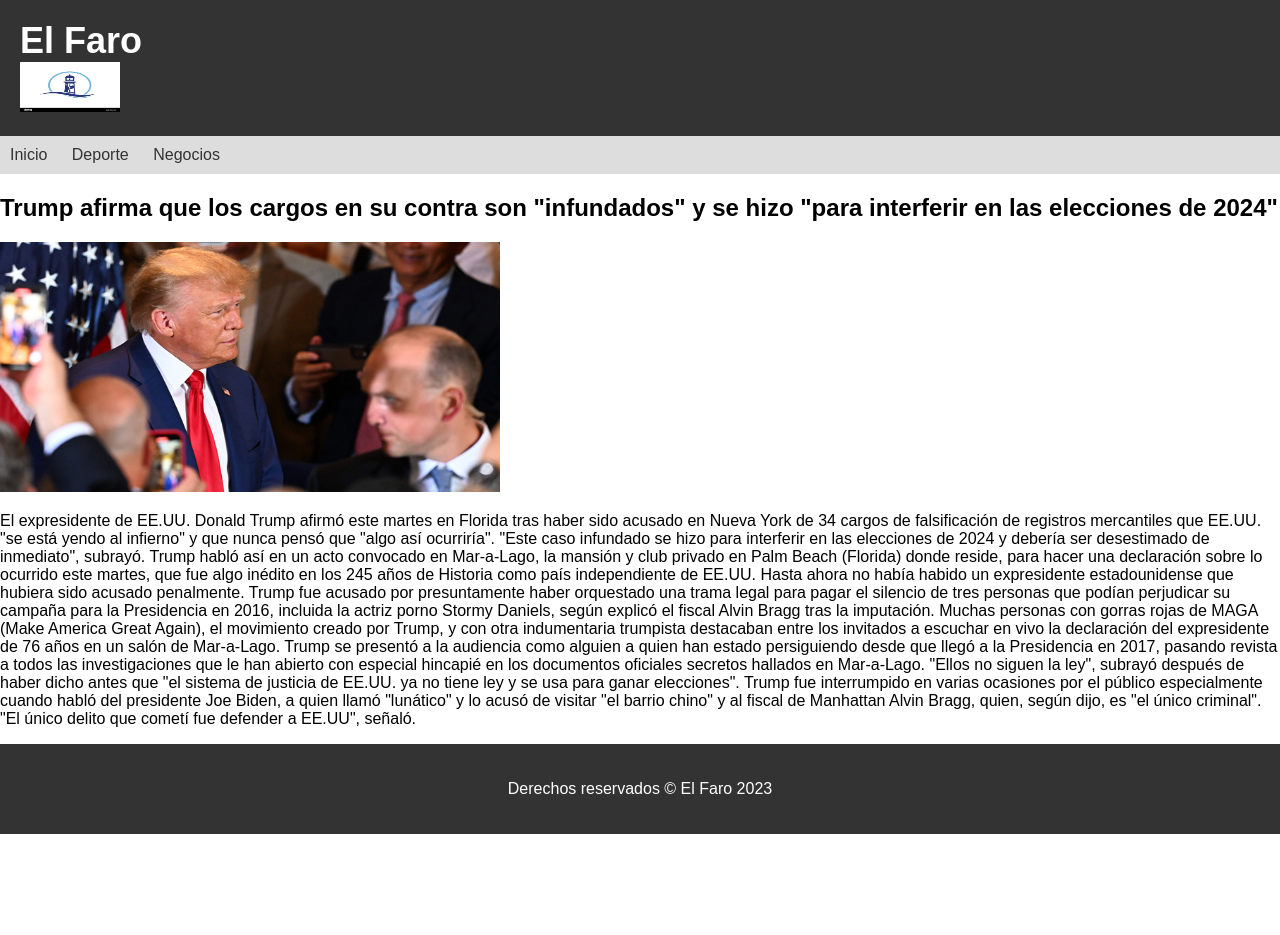
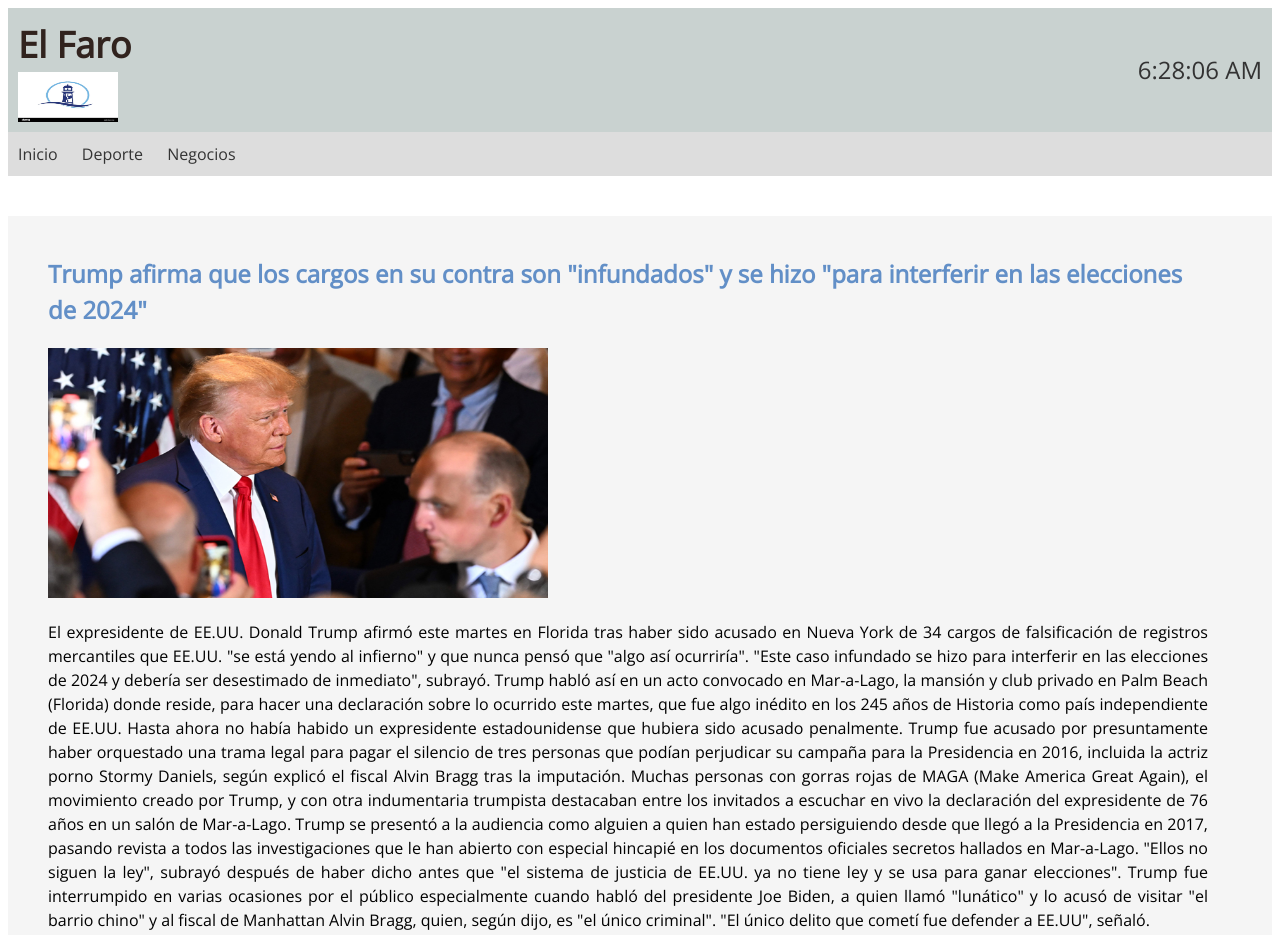
Before and after one commit to SolisG/test, a plain HTML site: page Noticia 1.html in a window 1280 px wide. Shown: the top 935 px of the page. Before the commit the page ends 834 px from the top, so only its background shows below. Drawn offline with nearby package versions, Linux system fonts and the light colour scheme.

Commit message:
Nuevo CSS y Javascript

```diff
--- /dev/null
+++ b/JavaScript.js
@@ -0,0 +1,7 @@
+function ActualizarTiempo() {
+    const ahora = new Date();
+    const time = ahora.toLocaleTimeString();
+    document.getElementById("tiempo").innerHTML = time;
+}
+
+setInterval(ActualizarTiempo, 1000);
--- a/Noticia 1.html
+++ b/Noticia 1.html
@@ -3,14 +3,26 @@
 <head>
   <meta charset="UTF-8">
   <title>Trump</title>
-  <link rel="stylesheet" href="Style.css">
+  <link rel="stylesheet" href="StyleNoticia.css">
+  <link href="https://fonts.googleapis.com/css?family=Open+Sans" rel="stylesheet">
+  <script src="JavaScript.js"></script>
 </head>
-<body>
+
 <header>
-  <h1>El Faro</h1>
-  <img src="Imagenes\Faro.jpg" alt="Logo El Faro" width="100" height="50">
+  <div id="NombreLogo">
+    <div id="NombrePagina">
+      <h1>El Faro</h1>
+    </div>
+    <div id="LogoPagina">
+      <img src="Imagenes\Faro.jpg" alt="Logo El Faro" width="100" height="50">
+    </div>
+  </div>
+  <div id="TiempoPagina">
+    <span id="tiempo"></span>
+  </div>
 </header>
 
+<body>
 <nav>
   <ul>
     <li><a href="index.html">Inicio</a></li>
@@ -20,6 +32,7 @@
 </nav>
 
 <main>
+  <div class="Noticia">
   <article>
     <h2>Trump afirma que los cargos en su contra son "infundados" y se hizo "para interferir en las elecciones de 2024"</h2>
     <img src="Imagenes\Noticia 1\trump noticia.jpg" alt="Foto de Trump" width="500" height="250">
@@ -41,6 +54,7 @@
 
      </p>
   </article>
+  </div>
 </main>
 
 <footer>
--- a/Style.css
+++ b/Style.css
@@ -1,19 +1,59 @@
 body {
-    font-family: Arial, sans-serif;
+    font-family: "Open Sans";
     margin: 0;
     padding: 0;
 }
 
+#tiempo {
+    font-size: 24px;
+    color: #333;
+}
+
+main {
+    background-color: #f5f5f5;
+}
+
 .container {
-    max-width: 800px;
+    display: grid;
+    grid-template-columns: repeat(auto-fill, minmax(500px, 1fr));
+    grid-gap: 20px;
+    max-width: 2000px;
     margin: 0 auto;
     padding: 20px;
 }
 
+table:hover {
+    background-color: #313131;
+    color: #fff;
+}
+
 header {
-    background-color: #333;
-    color: #fff;
-    padding: 20px;
+    display: flex;
+    justify-content: space-between;
+    align-items: center;
+    padding: 10px;
+    background-color: #c9d2d0;
+    color: #31231e;
+}
+
+#NombrePagina {
+    margin-right: 20px;
+}
+
+#NombreLogo {
+    display: flex;
+    flex-direction: column;
+}
+
+#LogoPagina {
+    display: flex;
+    align-items: center;
+}
+
+#TiempoPagina {
+    text-align: right;
+    font-size: 24px;
+    color: #333;
 }
 
 header h1 {
@@ -49,6 +89,7 @@ nav a:hover {
 }
 
 table {
+    background-color: #ffff;
     width: 100%;
     border-collapse: collapse;
     margin-bottom: 20px;
@@ -71,8 +112,14 @@ video, audio {
 }
 
 footer {
-    background-color: #333;
-    color: #fff;
+    background-color: #c9d2d0;
+    color: #31231e;
     text-align: center;
     padding: 20px;
 }
+
+a:hover {
+    font-weight: bold;
+    text-decoration: none;
+    text-decoration: underline;
+}
--- /dev/null
+++ b/StyleNoticia.css
@@ -0,0 +1,103 @@
+body {
+    font-family: "Open Sans";
+    font-size: 16px;
+    line-height: 1.5;
+}
+
+article {
+    margin: 20px;
+}
+
+.Noticia {
+    padding: 20px;
+    max-width: 1200px;
+    margin-top: 40px;
+}
+
+article h2 {
+    color: #628fc7;
+    margin-top: 0;
+}
+
+article p {
+    text-align: justify;
+    max-width: 1420px;
+}
+
+#tiempo {
+    font-size: 24px;
+    color: #333;
+}
+
+main {
+    background-color: #f5f5f5;
+}
+
+header {
+    display: flex;
+    justify-content: space-between;
+    align-items: center;
+    padding: 10px;
+    background-color: #c9d2d0;
+    color: #31231e;
+}
+
+nav ul {
+    list-style: none;
+    margin: 0;
+    padding: 0;
+    background-color: #ddd;
+}
+
+nav li {
+    display: inline-block;
+    margin: 0;
+}
+
+nav a {
+    display: block;
+    padding: 10px;
+    color: #333;
+    text-decoration: none;
+}
+
+nav a:hover {
+    background-color: #ccc;
+}
+
+#NombrePagina {
+    margin-right: 20px;
+}
+
+#NombreLogo {
+    display: flex;
+    flex-direction: column;
+}
+
+#LogoPagina {
+    display: flex;
+    align-items: center;
+}
+
+#TiempoPagina {
+    text-align: right;
+    font-size: 24px;
+    color: #333;
+}
+
+header h1 {
+    margin: 0;
+    font-size: 36px;
+}
+
+header img {
+    max-width: 100%;
+}
+
+
+footer {
+    background-color: #c9d2d0;
+    color: #31231e;
+    text-align: center;
+    padding: 20px;
+}
```
Also changed, not shown: index.html (+22 -7 lines).
